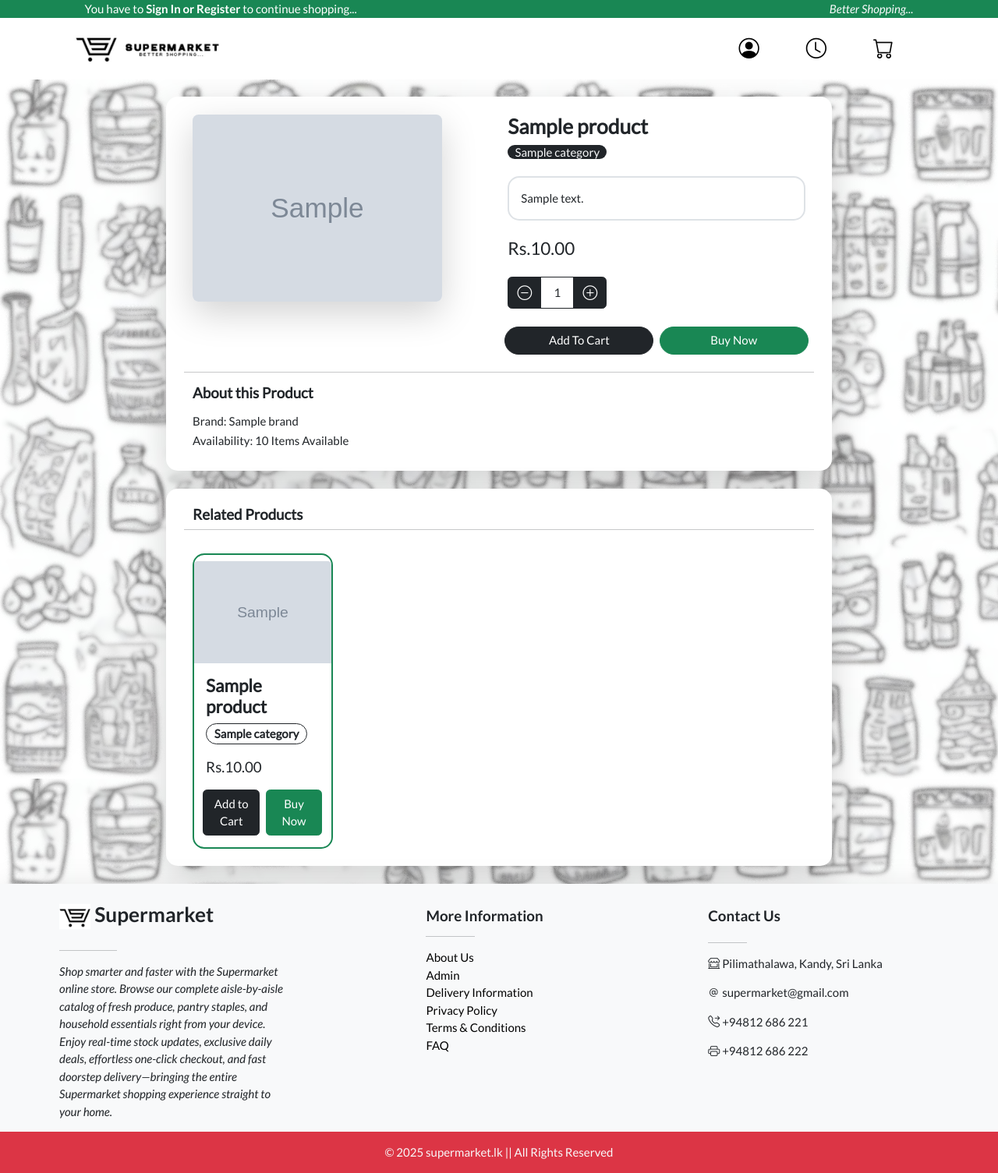
After one commit to Bharatha003/supermarket, a PHP site: page /supermarket/singleProductView.php?s=1 in a window 1280 px wide. The commit adds this page. Shown: the whole page at 78% size. Run offline with PHP 8.4, Linux system fonts and the light colour scheme; tables that the repository leaves empty or names only in its code hold one stand-in row (values such as "Sample post"); grey boxes marked "Sample" are stand-in pictures; some libraries are stand-ins or nearby versions.

Commit message:
develop single product view

```diff
--- a/profile.php
+++ b/profile.php
@@ -80,7 +80,7 @@ if (isset($_SESSION["u"])) {
                         </div>
 
                         <div class="col-1 mt-2">
-                            <button class="bg-success text-white border border-secondary mt-4 rounded-3 px-1 py-1" id="spbp" onclick="showPasswordProfile();">
+                            <button class="bg-success text-white border border-secondary mt-4 rounded-3 px-2 py-1" id="spbp" onclick="showPasswordProfile();">
                                 <i class="bi bi-eye-fill"></i>
                             </button>
                         </div>
--- a/script.js
+++ b/script.js
@@ -430,6 +430,48 @@ function showPasswordProfile() {
 
 }
 
+function decreaseQty() {
+
+    var input = document.getElementById("qty");
+
+    if (input.value > 1) {
+        var new_value = parseInt(input.value) - 1;
+        input.value = new_value;
+    } else {
+        alert("You have reached to the Minimum Quantity...");
+        input.value = 1;
+    }
+
+}
+
+function increaseQty(qty) {
+
+    var input = document.getElementById("qty");
+
+    if (input.value < qty) {
+        var new_value = parseInt(input.value) + 1;
+        input.value = new_value;
+    } else {
+        alert("You have reached to the Maximum Quantity...");
+        input.value = qty;
+    }
+
+}
+
+function checkQtyInput(qty) {
+
+    var input = document.getElementById("qty");
+
+    if (input.value < 1 || input.value == "") {
+        alert("You must add 1 or more...");
+        input.value = 1;
+    } else if (input.value > qty) {
+        alert("Insufficiant quantity...");
+        input.value = qty;
+    }
+
+}
+
 function adminSignIn() {
 
     var adminUn = document.getElementById("adminUn");
--- /dev/null
+++ b/singleProductView.php
@@ -0,0 +1,169 @@
+<?php
+include "connection.php";
+session_start();
+
+$stockId = $_GET["s"];
+
+if (isset($stockId)) {
+
+    $q = "SELECT stock.*,
+    stock.id AS stock_id,
+    product.id AS product_id,
+    product.name AS product_name,
+    product.description AS product_description,
+    product.img_path AS product_img_path,
+    product.category_id AS category_id,
+    category.name AS category_name,
+    brand.name AS brand_name
+    FROM `stock`
+    INNER JOIN `product` ON `stock`.`product_id` = `product`.`id`
+    INNER JOIN `category` ON `product`.`category_id` = `category`.`id`
+    INNER JOIN `brand` ON `product`.`brand_id` = `brand`.`id`
+    WHERE `stock`.id = '" . $stockId . "'";
+
+    $rs = Database::search($q);
+    $d = $rs->fetch_assoc();
+?>
+
+    <!DOCTYPE html>
+    <html lang="en">
+
+    <head>
+        <meta charset="UTF-8">
+        <meta name="viewport" content="width=device-width, initial-scale=1.0" />
+        <link rel="stylesheet" href="style.css" />
+        <link rel="stylesheet" href="bootstrap.css" />
+        <link rel="stylesheet" href="https://cdn.jsdelivr.net/npm/bootstrap-icons@1.11.1/font/bootstrap-icons.css">
+        <title><?php echo $d["product_name"]; ?> | Supermarket</title>
+        <link rel="icon" href="Resources/Img/Supermarket Icon.ico" />
+    </head>
+
+    <body>
+
+        <!-- Header -->
+        <?php include "header.php"; ?>
+        <!-- Header  -->
+
+        <div class="body">
+
+            <!-- Product View -->
+            <div class="col-8 row shadow-lg p-4 bg-white rounded-4 mx-auto my-4">
+
+                <!-- Product Image -->
+                <div class="col-6">
+                    <img src="<?php echo $d["product_img_path"]; ?>" class="rounded-3 shadow-lg" width="320px" alt="" srcset="">
+                </div>
+                <!-- Product Image -->
+
+                <!-- Product Details -->
+                <div class="col-6">
+                    <h3 class="fw-bold"><?php echo $d["product_name"]; ?></h3>
+                    <h6 class="col-4 bg-dark text-light text-center rounded-pill mt-2"><?php echo $d["category_name"]; ?></h6>
+                    <p class="border border-2 p-3 rounded-4 mt-4"><?php echo $d["product_description"] ? $d["product_description"] : "No Description available for this Product"; ?></p>
+                    <h4 class="mt-4">Rs.<?php echo $d["price"]; ?>.00</h4>
+                    <div class="col-4">
+                        <div class="input-group rounded-4 mt-4">
+                            <button class="btn btn-dark" type="button" onclick="decreaseQty();"><i class="bi bi-dash-circle fs-5"></i></button>
+                            <input type="text" class="form-control border border-dark text-center" value="1" id="qty" onkeyup='checkQtyInput(<?php echo $d["qty"]; ?>)' aria-label="Example text with two button addons">
+                            <button class="btn btn-dark" type="button" onclick='increaseQty(<?php echo $d["qty"]; ?>);'><i class="bi bi-plus-circle fs-5"></i></button>
+                        </div>
+                    </div>
+                    <div class="d-flex justify-content-center mt-4">
+                        <button class="btn btn-dark rounded-pill col-6" onclick="addtoCart('<?php echo $d['stock_id'] ?>');">Add To Cart</button>
+                        <button class="btn btn-success rounded-pill col-6 ms-2" onclick="buyNow('<?php echo $d['stock_id'] ?>');">Buy Now</button>
+                    </div>
+                </div>
+
+                <hr class="mt-4" />
+
+                <div class="col-12">
+                    <h5 class="fw-bold">About this Product</h5>
+                    <h6 class="mt-3">Brand: <?php echo $d["brand_name"]; ?></h6>
+                    <h6>Availability: <?php echo $d["qty"] > 0 ? $d["qty"] . " Items Available" : "Out of Stock"; ?></h6>
+                </div>
+                <!-- Product Details -->
+
+            </div>
+            <!-- Product View -->
+
+            <!-- Related Products -->
+            <div class="col-8 row shadow-lg p-4 bg-white rounded-4 mx-auto my-4">
+                <h5 class="fw-bold">Related Products</h5>
+                <hr />
+
+                <?php
+                $q2 = "SELECT stock.*,
+                    product.id AS product_id,
+                    product.name AS product_name,
+                    product.img_path AS product_img_path,
+                    category.name AS category_name
+                    FROM `stock`
+                    INNER JOIN `product` ON `stock`.`product_id` = `product`.`id`
+                    INNER JOIN `category` ON `product`.`category_id` = `category`.`id`
+                    WHERE `product`.category_id = '" . $d["category_id"] . "' LIMIT 4 OFFSET 0";
+
+                $rs2 = Database::search($q2);
+                $num2 = $rs2->num_rows;
+
+                if ($num2 == 0) {
+                ?>
+
+                    <!--Empty Related Products Message-->
+                    <div class="alert alert-danger border border-danger d-flex flex-column justify-content-center align-items-center rounded-4 mt-3" role="alert">
+                        <h5><i class="bi bi-exclamation-circle fs-5"></i> No Related Products Found.</h5>
+                        <p>We're Sorry, We cannot find any related matches for this Product...</p>
+                    </div>
+                    <!--Empty Related Products Message-->
+
+                    <?php
+                } else {
+
+                    for ($i = 0; $i < $num2; $i++) {
+                        $d2 = $rs2->fetch_assoc();
+                    ?>
+
+                        <!-- Card  -->
+                        <div class="d-flex justify-content-center col-3 mt-3">
+                            <div class="card border border-2 border-success rounded-4" style="width: 300px">
+                                <a href="singleProductView.php?s=<?php echo $d2["product_id"] ?>"><img src="<?php echo $d2["product_img_path"]; ?>" class="card-img-top mt-2" alt="<?php echo $d2["product_name"]; ?>"></a>
+                                <div class="card-body">
+                                    <h5 class="card-title fw-bold fs-4"><?php echo $d2["product_name"]; ?></h5>
+                                    <p class="badge rounded-pill border border-dark text-dark fs-6"><?php echo $d2["category_name"]; ?></p>
+                                    <p class="card-text fs-5">Rs.<?php echo $d2["price"]; ?>.00</p>
+                                    <div class="d-flex justify-content-center">
+                                        <button class="btn btn-dark col-6">Add to Cart</button>
+                                        <button class="btn btn-success col-6 ms-2">Buy Now</button>
+                                    </div>
+                                </div>
+                            </div>
+                        </div>
+                        <!-- Card  -->
+
+                <?php
+                    }
+                }
+                ?>
+
+            </div>
+            <!-- Related Products -->
+
+        </div>
+
+        <!-- Footer -->
+        <?php include "footer.php"; ?>
+        <!-- Footer -->
+
+        <script src="script.js"></script>
+        <script src="https://cdn.jsdelivr.net/npm/bootstrap@5.3.3/dist/js/bootstrap.bundle.min.js"></script>
+        <script type="text/javascript" src="https://www.payhere.lk/lib/payhere.js"></script>
+    </body>
+
+    </html>
+
+<?php
+
+} else {
+    header("location:home.php");
+}
+
+?>
```
